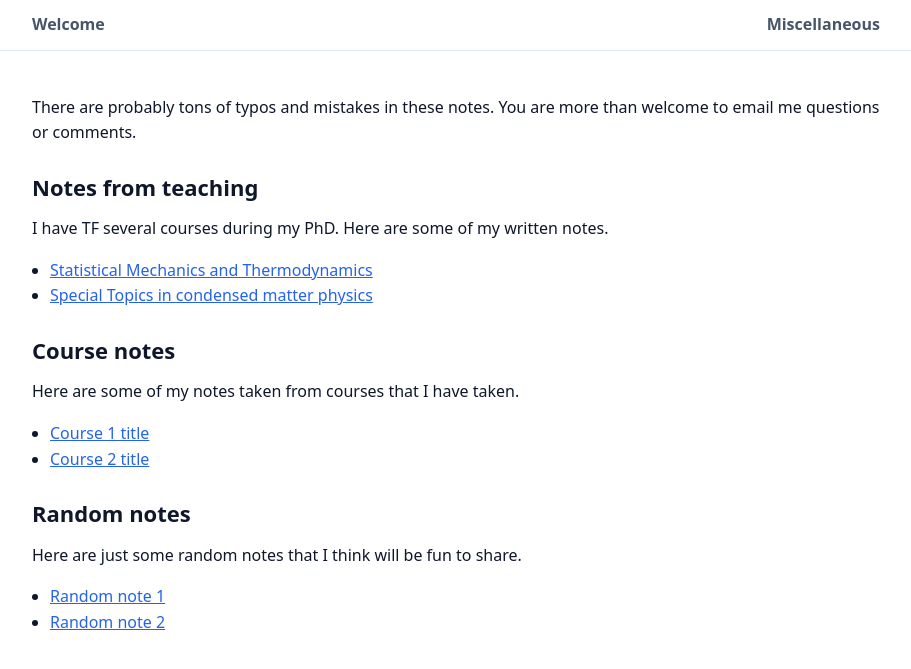
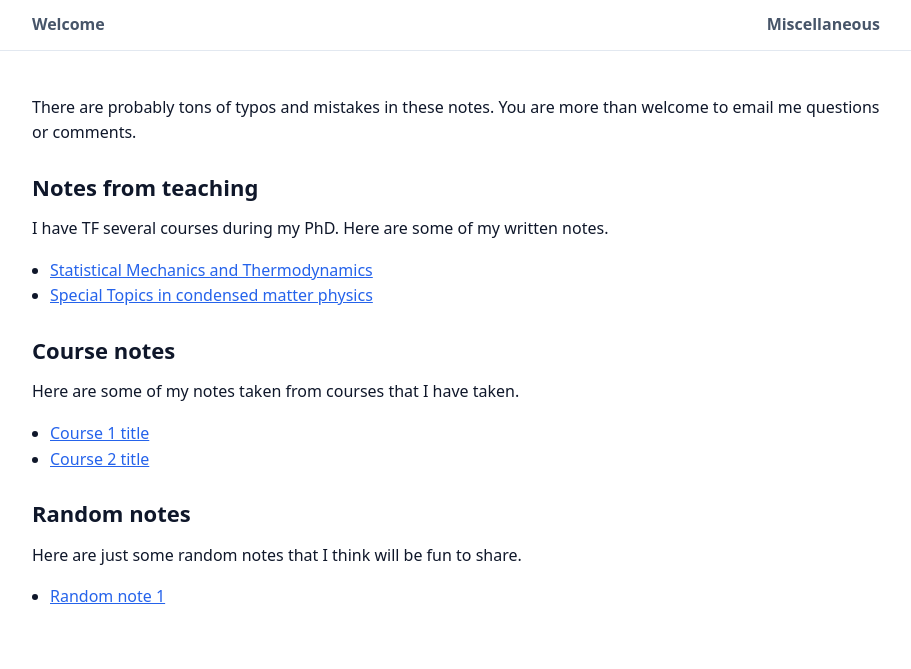
Before and after one commit to ruihuafan/ruihuafan.github.io, a Jekyll site: the page built from misc.md, in a window 1280 px wide. Shown: the top 669 px of the page, without its empty margins (184-1095 px from the left). Built offline with Jekyll 4.4.1, drawn with Linux system fonts in a browser that asks for light colours.

Commit message:
test md notes

```diff
--- a/misc.md
+++ b/misc.md
@@ -24,5 +24,4 @@
 
 Here are just some random notes that I think will be fun to share.
 
-- [Random note 1](notes/random_note1.md)
-- [Random note 2](notes/random_note2.md)
+- [Random note 1](/notes/readings/test.md)
```
